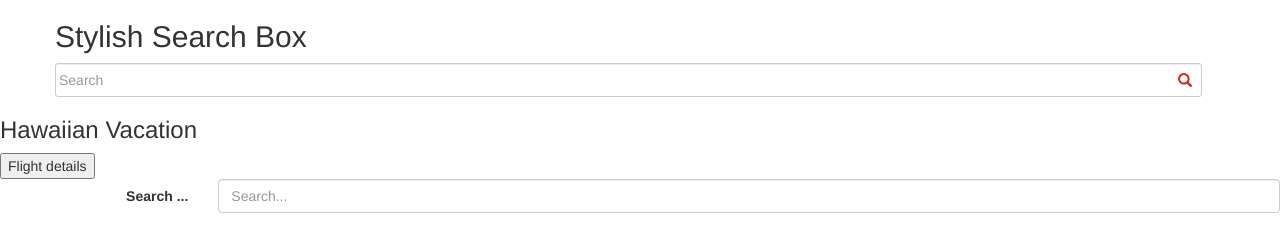
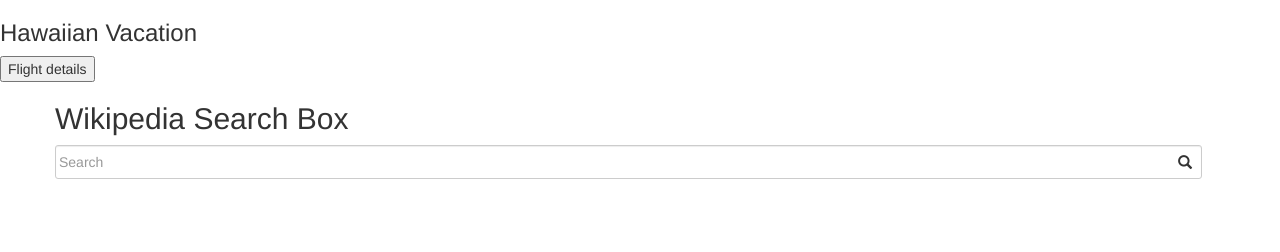
Before and after one commit to miguedep/wiki_search_FCC, a plain HTML site: page index.html in a window 1280 px wide. Drawn offline with nearby package versions, Linux system fonts and the light colour scheme.

Commit message:
working the search

```diff
--- a/css/main.css
+++ b/css/main.css
@@ -30,7 +30,7 @@
    -webkit-border-radius: 3px;
    -moz-border-radius: 3px;
    border-radius: 3px;
-   color:#D9230F;
+   /*color:#D9230F;*/
 }
 
 .search-query:focus + button {
--- a/index.html
+++ b/index.html
@@ -8,21 +8,8 @@
   </head>
 
   <body>
-     <div class="container">
-        <div class="row">
-           <h2>Stylish Search Box</h2>
-           <div id="custom-search-input">
-              <div class="input-group col-md-12">
-                 <input type="text" class="  search-query form-control" placeholder="Search" />
-                 <span class="input-group-btn">
-                    <button class="btn btn-danger" type="button">
-                       <span class=" glyphicon glyphicon-search"></span>
-                    </button>
-                 </span>
-              </div>
-           </div>
-        </div>
-     </div>
+
+
 
     <div class="confirmation">
 <h3>Hawaiian Vacation</h3>
@@ -30,6 +17,28 @@
 <div class='ticket'>
 
 </div>
+
+       <div class="container">
+          <div class="row">
+             <h2>Wikipedia Search Box</h2>
+             <div id="custom-search-input">
+                <form>
+                <div class="input-group col-md-12">
+
+                   <input type="text" class="  search-query form-control" placeholder="Search" />
+                   <span class="input-group-btn">
+                      <button class="btn" type="button">
+                         <span class=" glyphicon glyphicon-search"></span>
+                      </button>
+                   </span>
+
+                </div>
+                </form>
+             </div>
+          </div>
+       </div>
+
+       <!--
       <div id="search">
        <form class="form-horizontal">
           <div class="form-group">
@@ -40,6 +49,7 @@
           </div>
        </form>
       </div>
+      -->
 </div>
     <script src='http://cdnjs.cloudflare.com/ajax/libs/jquery/2.1.3/jquery.min.js'></script>
 <script src='http://maxcdn.bootstrapcdn.com/bootstrap/3.3.5/js/bootstrap.min.js'></script>
--- a/js/index.js
+++ b/js/index.js
@@ -10,19 +10,24 @@ var wikisearch = {
          data: null,
          dataType: 'jsonp',
          success: function(response) {
+            if(!response.query){
+               $("input").val("");
+               $('.input-group-btn button span').removeClass('glyphicon-refresh').addClass('glyphicon-search');
+            }
 
             console.log(response.query.pages);
          },
          error: function(request, errorType, errorMessage) {
             alert('Error: ' + errorType + ' with message: ' + errorMessage);
+
          },
          timeout: 3000,
          beforeSend: function() {
-            //$('.confirmation').addClass('is-loading');
+            $('.input-group-btn button span').removeClass('glyphicon-search').addClass('glyphicon-refresh');
             console.log("loading....");
          },
          complete: function() {
-            //$('.confirmation').removeClass('is-loading');
+            $('.input-group-btn button span').removeClass('glyphicon-refresh').addClass('glyphicon-search');
             console.log("Complete...");
          }
       });
```
